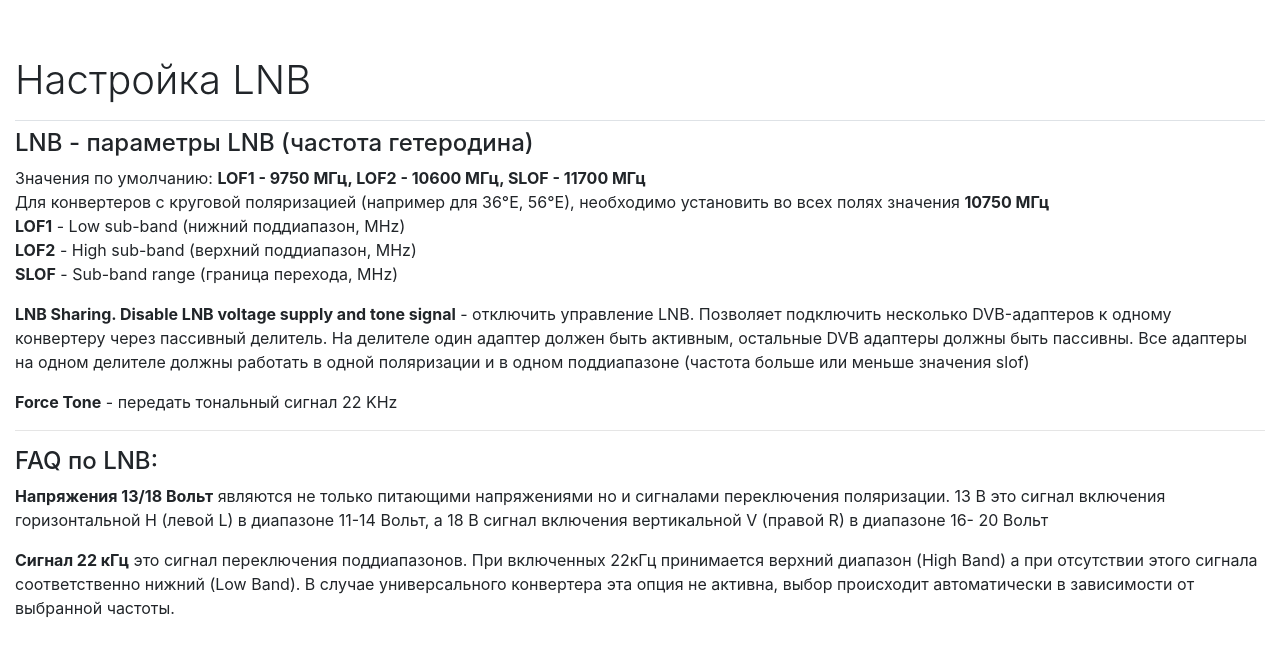
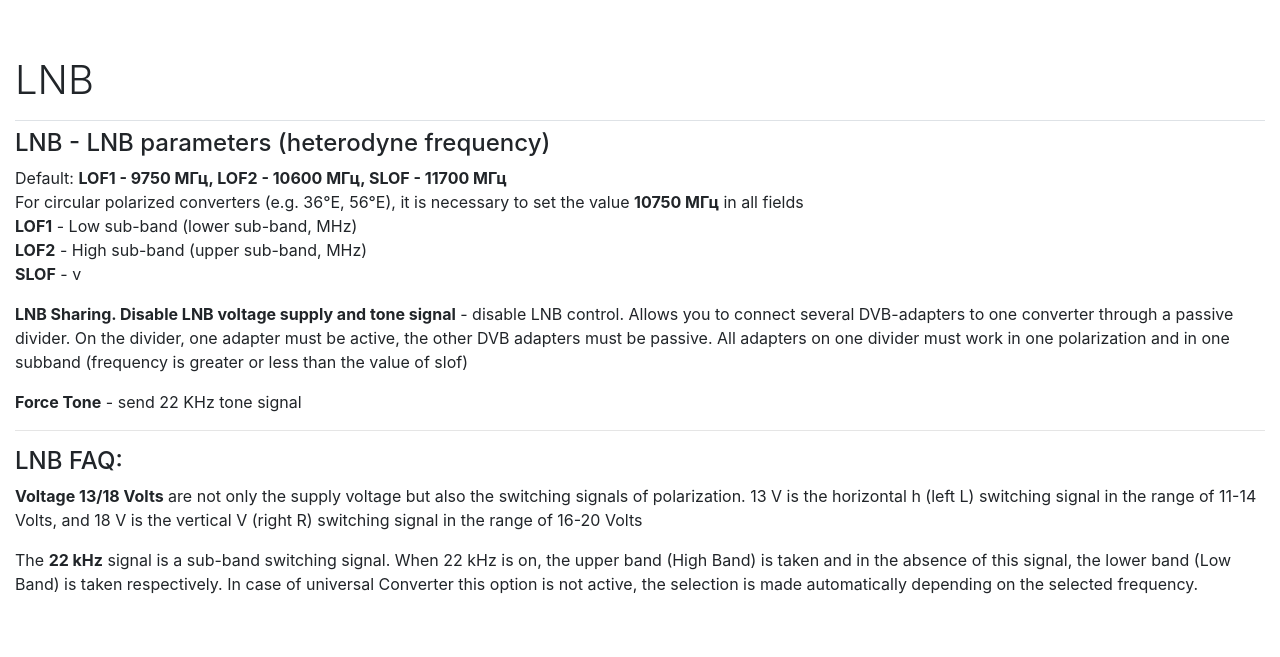
Before and after one commit to ramzes1401ss3/cesbo-www, a Jekyll site: the page built from en/docs/astra-5-64/adapter/lnb.md, in a window 1280 px wide. Shown: the top 657 px of the page. Built offline with Jekyll 4.4.1, drawn with Linux system fonts in a browser that asks for light colours.

Commit message:
Update lnb.md

```diff
--- a/en/docs/astra-5-64/adapter/lnb.md
+++ b/en/docs/astra-5-64/adapter/lnb.md
@@ -1,24 +1,24 @@
 ---
 layout: frame
-lang: ru
-title: Настройка LNB
+lang: en
+title:  LNB
 ---
 
-#### LNB - параметры LNB (частота гетеродина)
+#### LNB - LNB parameters (heterodyne frequency)
 
-Значения по умолчанию: **LOF1 - 9750 МГц, LOF2 - 10600 МГц, SLOF - 11700 МГц**
-Для конвертеров с круговой поляризацией (например для 36°Е, 56°Е), необходимо установить во всех полях значения **10750 МГц**
-**LOF1** - Low sub-band (нижний поддиапазон, MHz)
-**LOF2** - High sub-band (верхний поддиапазон, MHz)
-**SLOF** - Sub-band range (граница перехода, MHz)
+Default: **LOF1 - 9750 МГц, LOF2 - 10600 МГц, SLOF - 11700 МГц**
+For circular polarized converters (e.g. 36°E, 56°E), it is necessary to set the value **10750 МГц** in all fields
+**LOF1** - Low sub-band (lower sub-band, MHz)
+**LOF2** - High sub-band (upper sub-band, MHz)
+**SLOF** - v
 
-**LNB Sharing. Disable LNB voltage supply and tone signal** - отключить управление LNB. Позволяет подключить несколько DVB-адаптеров к одному конвертеру через пассивный делитель. На делителе один адаптер должен быть активным, остальные DVB адаптеры должны быть пассивны. Все адаптеры на одном делителе должны работать в одной поляризации и в одном поддиапазоне (частота больше или меньше значения slof)
+**LNB Sharing. Disable LNB voltage supply and tone signal** - disable LNB control. Allows you to connect several DVB-adapters to one converter through a passive divider. On the divider, one adapter must be active, the other DVB adapters must be passive. All adapters on one divider must work in one polarization and in one subband (frequency is greater or less than the value of slof)
 
-**Force Tone** - передать тональный сигнал 22 KHz
+**Force Tone** - send 22 KHz tone signal
 
 ---
-#### FAQ по LNB:
+#### LNB FAQ:
 
-**Напряжения 13/18 Вольт** являются не только питающими напряжениями но и сигналами переключения поляризации. 13 В это сигнал включения горизонтальной H (левой L) в диапазоне 11-14 Вольт, а 18 В сигнал включения вертикальной V (правой R) в диапазоне 16- 20 Вольт
+**Voltage 13/18 Volts** are not only the supply voltage but also the switching signals of polarization. 13 V is the horizontal h (left L) switching signal in the range of 11-14 Volts, and 18 V is the vertical V (right R) switching signal in the range of 16-20 Volts
 
-**Сигнал 22 кГц** это сигнал переключения поддиапазонов. При включенных 22кГц принимается верхний диапазон (High Band) а при отсутствии этого сигнала соответственно нижний (Low Band). В случае универсального конвертера эта опция не активна, выбор происходит автоматически в зависимости от выбранной частоты.
+The **22 kHz** signal is a sub-band switching signal. When 22 kHz is on, the upper band (High Band) is taken and in the absence of this signal, the lower band (Low Band) is taken respectively. In case of universal Converter this option is not active, the selection is made automatically depending on the selected frequency.
```
